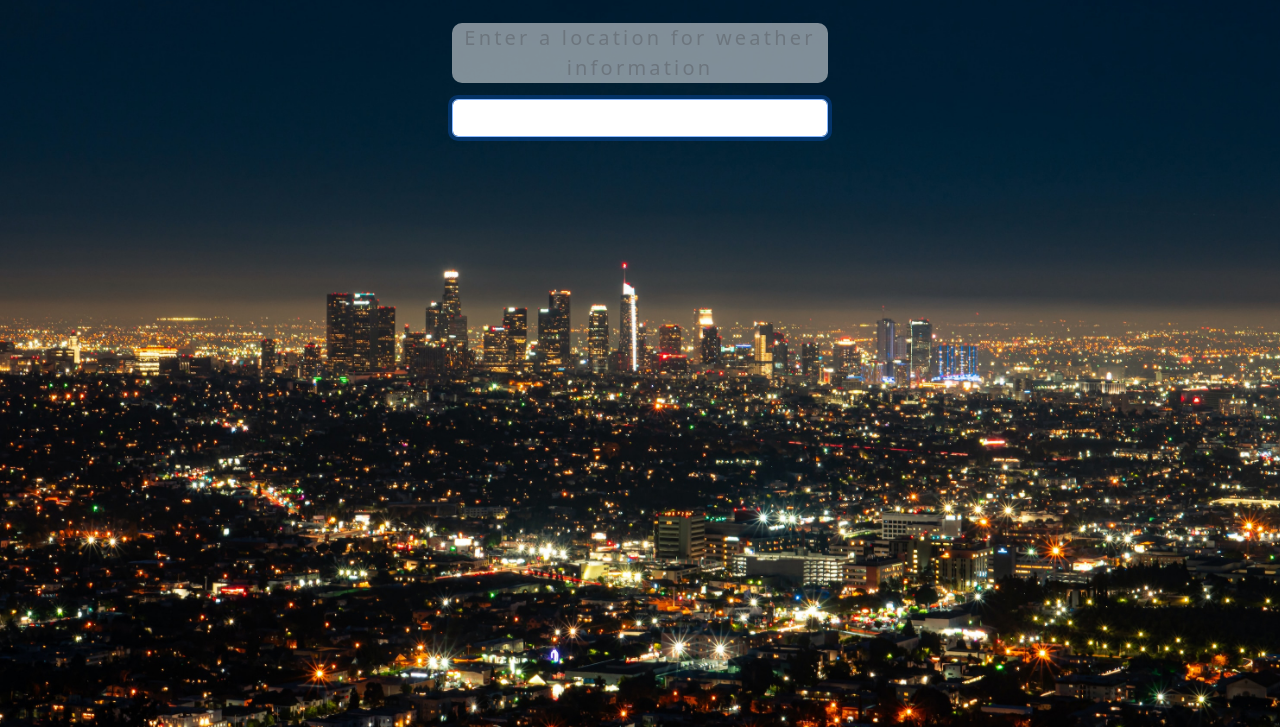
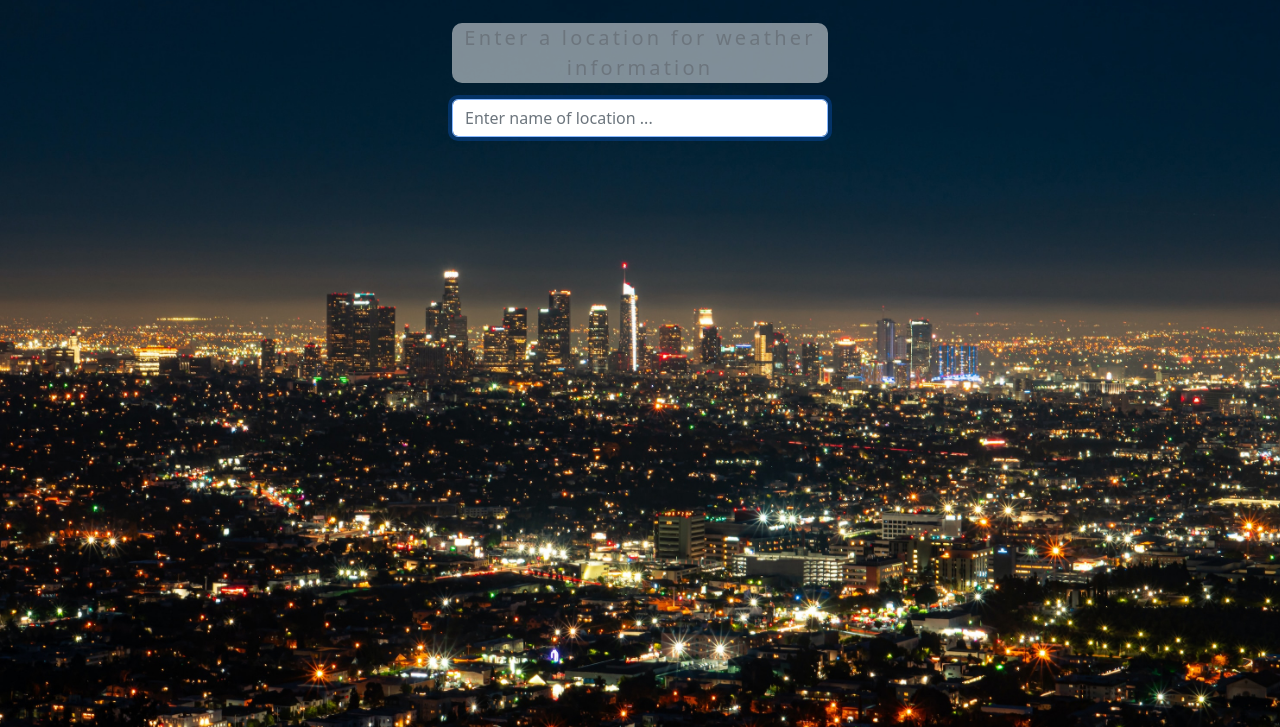
Before and after one commit to sardorbek0123/WeatherApp, a plain HTML site: page index.html in a window 1280 px wide. Shown: the part 121-848 px from the top of the page. Drawn offline with nearby package versions, Linux system fonts and the light colour scheme.

Commit message:
placeholder added

```diff
--- a/index.html
+++ b/index.html
@@ -26,6 +26,7 @@
           name="city"
           class="form-control"
           autocomplete="off"
+          placeholder="Enter name of location ..."
         />
       </form>
 
```
